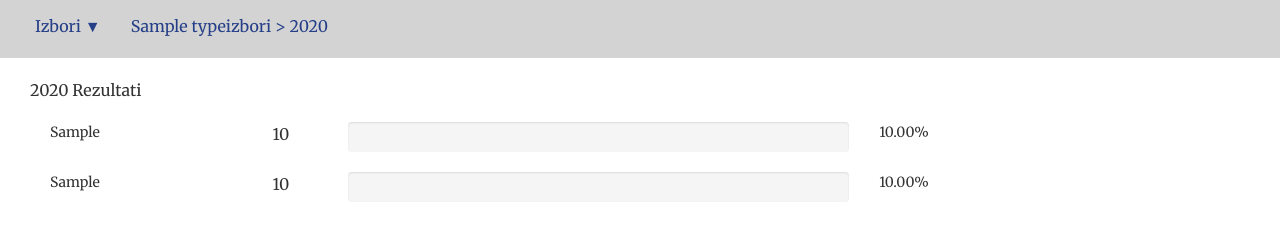
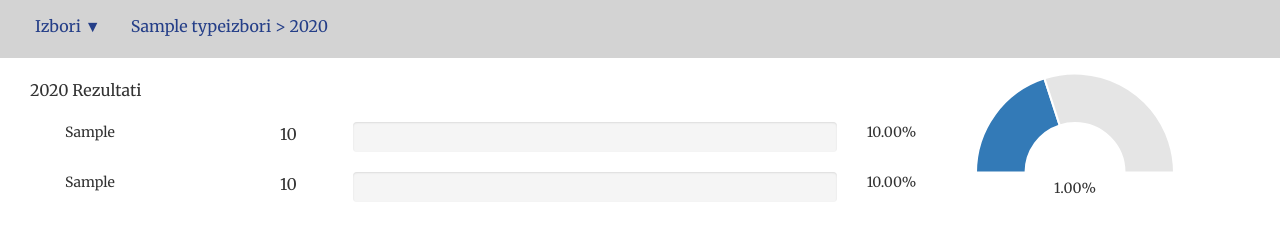
Before and after one commit to crtarsorg/izborna-platforma, a Flask app: template app/templates/type/type.html in a window 1280 px wide. Shown: the part 51-293 px from the top of the page. Run offline with Flask 2, Linux system fonts and the light colour scheme; the template is opened without the code that fills it: most values are stand-ins (such as "Sample title", 1, 10 or a date in 2020); parts of the project's set-up code (start-up, migrations or seed data) failed here and were passed over; some libraries are stand-ins or nearby versions.

Commit message:
map and others

```diff
--- a/app/static/css/custom.css
+++ b/app/static/css/custom.css
@@ -117,3 +117,7 @@ font-size:11px;
 .clear-left{
     clear:left;
 }
+.total_turnout{
+    width: 200px;
+    text-align: center;
+}
--- a/app/templates/include/election_tabs.html
+++ b/app/templates/include/election_tabs.html
@@ -2,7 +2,9 @@
     <div class="col-md-12">
         <div class="election-tabs-link">
             <p>Izbori <span class="arrow_shape">▼</span></p>
+            {%  if typeizbori %}
             <p class="selected-type">{{ typeizbori }} > {{ year }}</p>
+            {%  endif %}
         </div>
 
     </div>
@@ -16,21 +18,21 @@
         </ul>
           <div id="tabs-1">
             <ul>
-                <li><a href="/type/1/predsjednicki/2002/1">2002</a></li>
-                <li><a href="/type/1/predsjednicki/2003/1">2003</a></li>
-                <li><a href="/type/1/predsjednicki/2004/1">2004</a></li>
-                <li><a href="/type/1/predsjednicki/2008/1">2008</a></li>
-                <li><a href="/type/1/predsjednicki/2012/1">2012</a></li>
+                <li><a href="/type/2/predsjednicki/2002/1">2002</a></li>
+                <li><a href="/type/2/predsjednicki/2003/1">2003</a></li>
+                <li><a href="/type/2/predsjednicki/2004/1">2004</a></li>
+                <li><a href="/type/2/predsjednicki/2008/1">2008</a></li>
+                <li><a href="/type/2/predsjednicki/2012/1">2012</a></li>
             </ul>
           </div>
           <div id="tabs-2">
             <ul>
 
-                <li><a href="/type/1/parlamentarni/2000/1">2000</a></li>
-                <li><a href="/type/1/parlamentarni/2003/1">2003</a></li>
-                <li><a href="/type/1/parlamentarni/2007/1">2007</a></li>
-                <li><a href="/type/1/parlamentarni/2008/1">2008</a></li>
-                <li><a href="/type/1/parlamentarni/2012/1">2012</a></li>
+                <li><a href="/type/2/parlamentarni/2000/1">2000</a></li>
+                <li><a href="/type/2/parlamentarni/2003/1">2003</a></li>
+                <li><a href="/type/2/parlamentarni/2007/1">2007</a></li>
+                <li><a href="/type/2/parlamentarni/2008/1">2008</a></li>
+                <li><a href="/type/2/parlamentarni/2012/1">2012</a></li>
                 <!-- second data source -->
                 <li><a href="/type/2/parlamentarni/2014/4">2014</a></li>
                 <li><a href="/type/2/parlamentarni/2016/4">2016</a></li>
--- a/app/templates/include/head.html
+++ b/app/templates/include/head.html
@@ -38,7 +38,8 @@
     <script src="https://code.highcharts.com/maps/highmaps.js"></script>
     <script src="https://code.highcharts.com/maps/modules/data.js"></script>
     <script src="https://code.highcharts.com/maps/modules/exporting.js"></script>
-    <script src="https://cdn.datatables.net/1.10.12/js/jquery.dataTables.min.js"></script>
+    <script src="https://cdn.datatables.net/1.10.12/js/jquery.dataTables.min.js"></script
+
     <!-- HTML5 Shim and Respond.js IE8 support of HTML5 elements and media queries -->
     <!-- WARNING: Respond.js doesn't work if you view the page via file:// -->
     <!--[if lt IE 9]>
--- a/app/templates/include/navigation.html
+++ b/app/templates/include/navigation.html
@@ -5,7 +5,7 @@
             <button type="button" class="navbar-toggle collapsed" data-toggle="collapse" data-target="#bs-example-navbar-collapse-1">
                 <span class="sr-only">Toggle navigation</span> Menu <i class="fa fa-bars"></i>
             </button>
-            <a class="navbar-brand page-scroll" href="#page-top">Logo</a>
+            <a class="navbar-brand page-scroll" href="{{ url_for('main.index')}}">Logo</a>
         </div>
             <!-- Collect the nav links, forms, and other content for toggling -->
         <div class="collapse navbar-collapse" id="bs-example-navbar-collapse-1">
@@ -14,10 +14,10 @@
                     <a class="page-scroll" href="#home">Home</a>
                 </li>
                 <li>
-                    <a class="page-scroll" href="#home">About</a>
+                    <a class="page-scroll" href="#about">About</a>
                 </li>
                 <li>
-                    <a class="page-scroll" href="#home">Contact</a>
+                    <a class="page-scroll" href="#contact">Contact</a>
                 </li>
             </ul>
         </div>
--- /dev/null
+++ b/app/templates/type/_map.html
@@ -0,0 +1,111 @@
+
+
+
+<div id="containermap"></div>
+<div id="statesseleted"></div>
+   <script type="text/javascript">
+   function transliterate(word) {
+    var A = {};
+    var result = '';
+
+    A["Ё"]="YO";A["Й"]="I";A["Ц"]="C";A["У"]="U";A["К"]="K";A["Е"]="E";A["Н"]="N";A["Г"]="G";A["Ш"]="Š";A["Щ"]="Dž";A["З"]="Z";A["Х"]="H";A["Ъ"]="Lj";
+    A["ё"]="yo";A["й"]="i";A["ц"]="c";A["у"]="u";A["к"]="k";A["е"]="e";A["н"]="n";A["г"]="g";A["ш"]="š";A["щ"]="dž";A["з"]="z";A["х"]="h";A["ъ"]="lj";
+    A["Ф"]="F";A["Ы"]="I";A["В"]="V";A["А"]="A";A["П"]="P";A["Р"]="R";A["О"]="O";A["Л"]="L";A["Д"]="D";A["Ж"]="Ž";A["Э"]="E";A["Ђ"]="Đ";A["Ћ"]="Ć";A["њ"]="Nj";
+    A["ф"]="f";A["ы"]="i";A["в"]="v";A["а"]="a";A["п"]="p";A["р"]="r";A["о"]="o";A["л"]="l";A["д"]="d";A["ж"]="ž";A["э"]="e";A["ђ"]="đ";A["ћ"]="ć";A["њ"]="Nj"
+    A["Я"]="YA";A["Ч"]="Č";A["С"]="S";A["М"]="M";A["И"]="I";A["Т"]="T";A["Ь"]="'";A["Б"]="B";A["Ю"]="YU";A["Љ"]="Lj";A["Џ"]="Dž";A["џ"]="dž";
+    A["я"]="ya";A["ч"]="č";A["с"]="s";A["м"]="m";A["и"]="i";A["т"]="t";A["ь"]="'";A["б"]="b";A["ю"]="yu";A["љ"]="lj";
+
+    for(var i = 0; i < word.length; i++) {
+        var c = word.charAt(i);
+
+        result += A[c] || c;
+    }
+
+    return result;
+}
+        $(function () {
+            $.getJSON('/static/data/serbia-municipality.geojson', function (geojson) {
+            var data = [];
+            var i = 0;
+           {# $.each(geojson.features, function (index, key) {
+                var name=key.properties['NAME_2'];
+
+                data.push({
+                   "NAME_2": name,
+                   "value": i++
+                });
+
+            });
+
+#}
+                {% if typeizbori=="parlamentarni" %}
+                    {%  for winner in winner_territory %}
+                             data.push({
+                           "NAME_2": transliterate("{{ winner['teritorija'] }}"),
+                           "color": "{% for list in list_political_parties %} {% if list['name']==winner['rezultat'][0]['izbornaLista'] %}{{ list['color'] }} {% endif %} {% endfor %}",
+                            "izbornaLista":""
+                        });
+                    {% endfor %}
+                {% endif %}
+             {% if typeizbori=="predsjednicki" %}
+                {%  for winner in winner_territory %}
+                     data.push({
+                       "NAME_2": transliterate("{{ winner['teritorija'] }}"),
+                       "color": "{% for list in list_political_parties %} {% if list['name']==winner['rezultat'][0]['kandidat'] %}{{ list['color'] }} {% endif %} {% endfor %}",
+                        "kandidat":""
+                });
+                {% endfor %}
+                {% endif %}
+                console.log(data);
+            // Initialize the map
+            $('#containermap').highcharts('Map', {
+                title: {
+                    text: ''
+                },
+                plotOptions: {
+                    series: {
+                        cursor: 'pointer',
+                        point: {
+                            events: {
+                                click: function () {
+                                    console.log(this.NAME_2);
+
+
+                                }
+                            }
+                        }
+                    }
+                },
+                mapNavigation: {
+                    enableMouseWheelZoom:false,
+                    enabled: true,
+                    buttonOptions: {
+                        verticalAlign: 'bottom'
+                    }
+                },
+
+                colorAxis: {
+                    min: 0
+                },
+
+                series: [{
+                    data: data,
+                    mapData: geojson,
+                    joinBy: ['NAME_2',0],
+                    keys: ['NAME_1', 'value'],
+
+                    name: "NAME",
+                    states: {
+                        hover: {
+                            color: '#BADA55'
+                        }
+                    },
+                    dataLabels: {
+
+                        format: '{point.name}'
+                    }
+                }]
+            });
+            });
+        });
+    </script>
--- a/app/templates/type/_piechart.html
+++ b/app/templates/type/_piechart.html
@@ -0,0 +1,42 @@
+<meta name="viewport"
+      content="width=device-width, user-scalable=no, initial-scale=1.0, maximum-scale=1.0, minimum-scale=1.0"/>
+
+<div class="m-chart">
+    <canvas id="colors" width="200" height="120"></canvas>
+</div>
+
+<div class="total_turnout"><span id="total_turnout"> {{ total_percentage }}</span><span>%</span></div>
+<script src="https://cdnjs.cloudflare.com/ajax/libs/Chart.js/2.0.2/Chart.js"></script>
+<script>
+    var total_percentage = 40;
+    var remove = 100 - total_percentage;
+    var pieData = {
+        labels: [],
+        datasets: [
+            {
+                data: [total_percentage.toFixed(2), remove],
+                backgroundColor: [
+                    "#337ab7"
+                ],
+            }]
+    };
+    Chart.defaults.global.responsive = false;
+    Chart.defaults.global.tooltips.enabled = false;
+    var context = $("#colors");
+    var skillsChart = new Chart(context, {
+                showTooltips: false,
+                type: 'doughnut',
+                data: pieData,
+                options: {
+                    circumference: Math.PI,
+                    rotation: 1.0 * Math.PI,
+                }
+            }
+    );
+
+    var txt = $('#total_turnout').html();
+    var convert=parseFloat(txt).toFixed(2);
+    console.log(convert);
+    $('#total_turnout').html(convert);
+
+</script>
--- a/app/templates/type/type.html
+++ b/app/templates/type/type.html
@@ -7,6 +7,7 @@
     <div class="row">
         <div class="col-md-9 selected-year">
             <p>{{ year }} Rezultati</p>
+            <div class="col-md-12">
                 <div class="col-md-3 name-list">  {% if typeizbori=="predsjednicki" %}
                     {{ data[0]['kandidat'] }}
                 {% else %}
@@ -18,8 +19,14 @@
                 </div>
                 <div class="col-md-7">
                     <div class="progress custom-progress">
-                    <div class="progress-bar" role="progressbar" aria-valuenow="{{ data[0]['udeo'] }}" aria-valuemin="0"
-                         aria-valuemax="100" style="width:{{ data[0]['udeo'] }}%">
+                         {% if typeizbori=="predsjednicki" %}
+
+                                 <div class="progress-bar  progressbar-red" style="width:{{ data[0]['udeo']}}%; {% for i in list_political_parties %} {% if i['name']==data[0]['kandidat'] %} background-color:{{ i['color'] }}" {% endif %}{% endfor %} role="progressbar" aria-valuenow="{{ data[0]['udeo'] }}" aria-valuemin="0" aria-valuemax="100">
+
+                            {% else %}
+                                 <div class="progress-bar" style="width:{{ data[0]['udeo']}}%; {% for i in list_political_parties %} {% if i['name']==data[0]['izbornaLista'] %} background-color:{{ i['color'] }}" {% endif %}{% endfor %} role="progressbar" aria-valuenow="{{ data[0]['udeo'] }}" aria-valuemin="0" aria-valuemax="100">
+                        {% endif %}
+
                             <span class="sr-only">{{ data[0]['udeo'] }}% Complete</span>
                         </div>
                     </div>
@@ -27,7 +34,8 @@
                 <div class="col-md-1 percentage">
                     {{ '{0:0.2f}'.format(data[0]['udeo']) }}%
                 </div>
-
+            </div>
+        <div class="col-md-12">
                 <div class="col-md-3 name-list">
                     {% if typeizbori=="predsjednicki" %}
                         {{ data[1]['kandidat'] }}
@@ -40,8 +48,13 @@
                 </div>
                 <div class="col-md-7">
                     <div class="progress custom-progress">
-                    <div class="progress-bar  progressbar-red" role="progressbar" aria-valuenow="{{ data[1]['udeo'] }}"
-                         aria-valuemin="0" aria-valuemax="100" style="width:{{ data[1]['udeo'] }}%">
+                        {% if typeizbori=="predsjednicki" %}
+
+                                 <div class="progress-bar  progressbar-red" style="width:{{ data[1]['udeo']}}%; {% for i in list_political_parties %} {% if i['name']==data[1]['kandidat'] %} background-color:{{ i['color'] }}" {% endif %}{% endfor %} role="progressbar" aria-valuenow="{{ data[1]['udeo'] }}" aria-valuemin="0" aria-valuemax="100">
+
+                            {% else %}
+                                 <div class="progress-bar" style="width:{{ data[1]['udeo']}}%; {% for i in list_political_parties %} {% if i['name']==data[1]['izbornaLista'] %} background-color:{{ i['color'] }}" {% endif %}{% endfor %} role="progressbar" aria-valuenow="{{ data[1]['udeo'] }}" aria-valuemin="0" aria-valuemax="100">
+                        {% endif %}
                             <span class="sr-only">{{ data[1]['udeo'] }}% Complete</span>
                         </div>
                     </div>
@@ -50,96 +63,24 @@
                     {{ '{0:0.2f}'.format(data[1]['udeo']) }}%
                 </div>
             </div>
+        </div>
         <div class="col-md-3">
             {% include "type/_piechart.html" %}
         </div>
     </div>
     <div class="row">
         <div class="col-md-9 lists">
-            <div id="containermap"></div>
+             {% include "type/_map.html" %}
+
         </div>
         <div class="col-md-3">
-            <div class="col-md-12">
+
                 {% include "type/_indicators.html" %}
-            </div>
+
         </div>
     </div>
 
-    <script type="text/javascript">
-        $(function () {
-            $.getJSON('/static/data/geodata.geojson', function (geojson) {
-            var data = [];
-            var i = 0;
-            $.each(geojson.features, function (index, key) {
-                console.log(key.properties['NAME_2']);
-                data.push({
-                    "NAME_2": key.properties['NAME_2'],
-                    "value": i++
-                });
 
-            });
-
-
-            // Initialize the map
-            $('#containermap').highcharts('Map', {
-                title: {
-                    text: ''
-                },
-                plotOptions: {
-                    series: {
-                        cursor: 'pointer',
-                        point: {
-                            events: {
-                                click: function () {
-                                    $('#statesseleted').html("<b>State:</b>" + this.name);
-
-                                    $.ajax({
-                                        type: "GET",
-                                        url: "/api/states/" + this.name + "",
-                                        async: false,
-                                        dataType: 'json',
-                                        success: function (response) {
-                                            console.log(response.data)
-                                            $('#abbreviation').html("<b>Country:</b>" + response.data.properties.country);
-                                        },
-                                        error: function (error) {
-                                            console.log(error);
-                                        }
-                                    });
-                                }
-                            }
-                        }
-                    }
-                },
-                mapNavigation: {
-                    enabled: true,
-                    buttonOptions: {
-                        verticalAlign: 'bottom'
-                    }
-                },
-
-                colorAxis: {
-                    min: 0
-                },
-
-                series: [{
-                    data: data,
-                    mapData: geojson,
-                    joinBy: 'NAME_2',
-                    states: {
-                        hover: {
-                            color: '#BADA55'
-                        }
-                    },
-                    dataLabels: {
-                        enabled: true,
-                        format: '{point.name}'
-                    }
-                }]
-            });
-            });
-        });
-    </script>
     <div class="row">
 
         <div class="col-md-12">
--- a/tests.py
+++ b/tests.py
@@ -41,7 +41,6 @@ if __name__ == '__main__':
 
         print("\n\nCode Coverage Report:\n")
         cov.report()
-
         # get app root directory
         par_dir = os.path.join(__file__, os.pardir)
         par_dir_abs_path = os.path.abspath(par_dir)
```
Also changed, not shown: app/mod_main/views.py (+11 -5 lines), app/mod_type/views.py (+23 -3 lines), app/templates/site/_parList.html (+4 -5 lines), app/templates/site/_presList.html (+4 -4 lines), 3 other files. Lines whose indentation alone changed are shown as unchanged.
